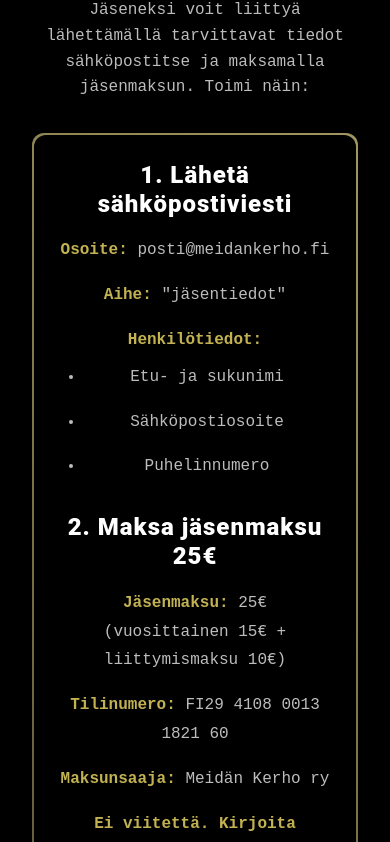
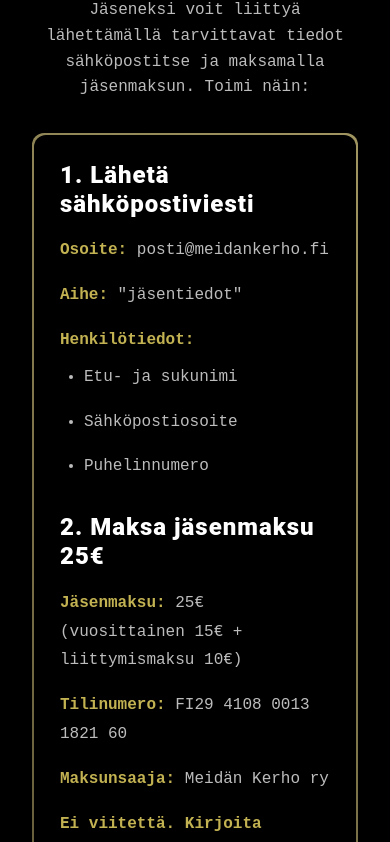
Before and after one commit to nicolaskivimaki/klopit-nettisivut, a React (Vite) app in the folder klopit-frontend2/: page /join in a window 390 px wide. Shown: the part 1518-2360 px from the top of the page. Built offline with nearby package versions, Linux system fonts and the light colour scheme; no server answers.

Commit message:
Updated join instructions card css

```diff
--- a/klopit-frontend2/src/styles/index.css
+++ b/klopit-frontend2/src/styles/index.css
@@ -1134,7 +1134,6 @@ ul {
     padding-top: 42px;
     padding: 28px; /* Uniform padding on mobile */
     padding-bottom: 42px;
-    text-align: center; /* Center-align content */
   }
   .donation-card .step ul {
     margin-left: auto;
```
